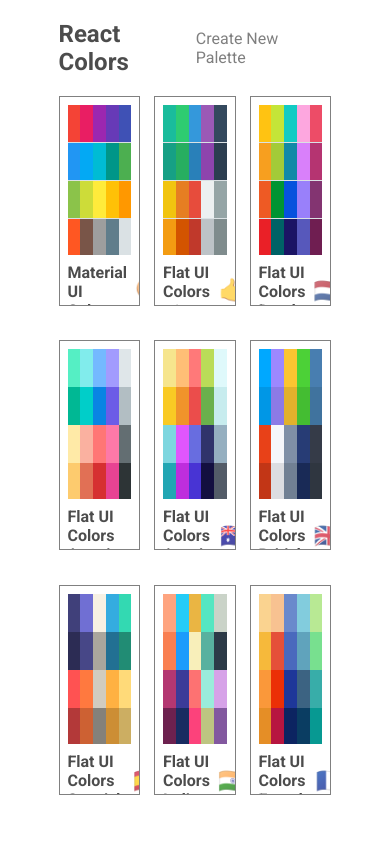
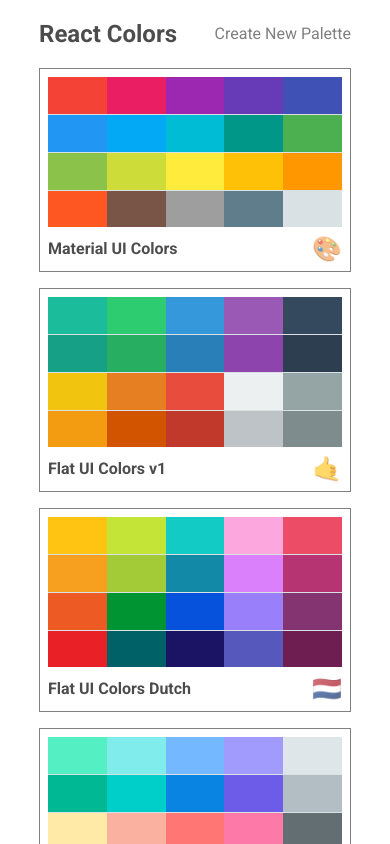
Before and after one commit to Bartosz-L/color_app_react, a React (Create React App) app: page / in a window 390 px wide. Shown: the top 844 px of the page. Built offline with nearby package versions, Linux system fonts and the light colour scheme.

Commit message:
palette list responsive grid

```diff
--- a/src/styles/PaletteList.styles.js
+++ b/src/styles/PaletteList.styles.js
@@ -1,3 +1,5 @@
+import sizes from './sizes'
+
 export default {
   root: {
     backgroundColor: 'white',
@@ -12,6 +14,9 @@
     alignItems: 'flex-start',
     flexDirection: 'column',
     flexWrap: 'wrap',
+    [sizes.down('xl')]: {
+      width: '80%',
+    },
   },
   nav: {
     display: 'flex',
@@ -29,6 +34,14 @@
     width: '100%',
     display: 'grid',
     gridTemplateColumns: 'repeat(3, 30%)',
-    gridGap: '5%',
+    gridGap: '2.5rem',
+    [sizes.down('md')]: {
+      gridTemplateColumns: 'repeat(2, 50%)',
+      gridGap: '1.5rem',
+    },
+    [sizes.down('xs')]: {
+      gridTemplateColumns: 'repeat(1, 100%)',
+      gridGap: '1rem',
+    },
   },
 }
--- a/src/styles/sizes.js
+++ b/src/styles/sizes.js
@@ -6,6 +6,7 @@
       sm: '767.98px',
       md: '991.98px',
       lg: '1199.98px',
+      xl: '1600px',
     }
     return `@media (max-width: ${sizes[size]})`
   },
```
